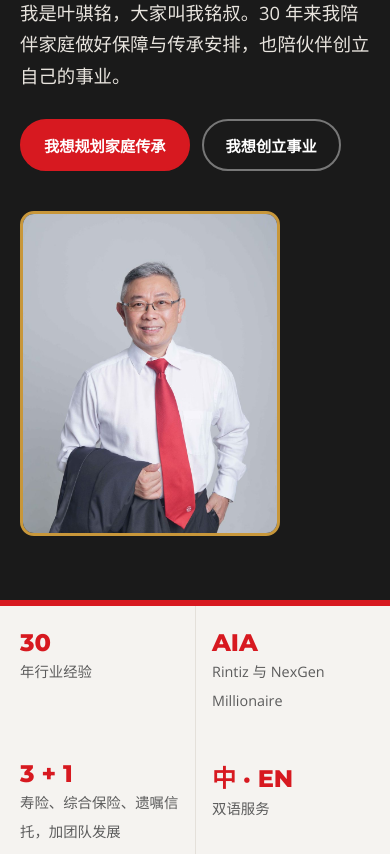
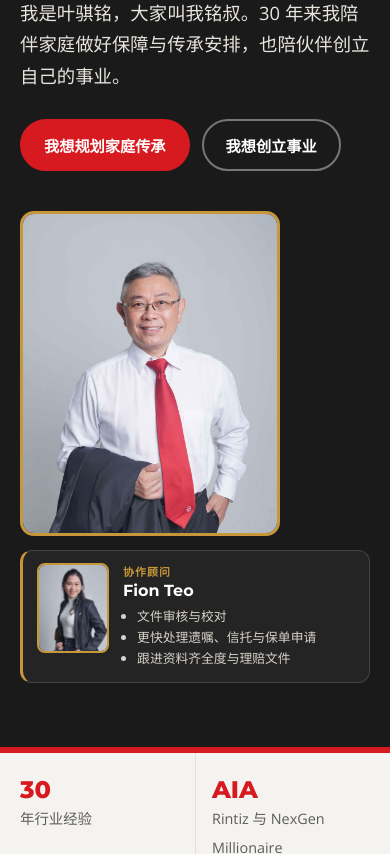
Before and after one commit to cheemengyap/CMYAPIP, a plain HTML site: page index.html in a window 390 px wide. Shown: the part 246-1100 px from the top of the page. Drawn offline with nearby package versions, Linux system fonts and the light colour scheme.

Commit message:
Add Fion Teo co-advisor profile and social links
Co-Authored-By: Claude Sonnet 5.5 <noreply@anthropic.com>

```diff
--- a/index.html
+++ b/index.html
@@ -65,6 +65,16 @@ html[data-lang="zh"] .lang [data-set="zh"],html[data-lang="en"] .lang [data-set=
 .portrait{aspect-ratio:4/5;border:3px solid var(--gold);border-radius:14px;overflow:hidden;background:#222}
 .portrait img{width:100%;height:100%;object-fit:cover;object-position:center top;display:block}
 
+/* co-advisor card */
+.profiles{display:flex;flex-direction:column;gap:14px}
+.coadv{display:flex;gap:14px;align-items:flex-start;background:#242424;border:1px solid #444;border-left:3px solid var(--gold);border-radius:12px;padding:12px 14px}
+.coadv img{width:72px;height:90px;object-fit:cover;object-position:center 15%;border-radius:8px;border:2px solid var(--gold);flex:none;display:block}
+.coadv .role{font:700 .68rem var(--f-display);letter-spacing:.1em;text-transform:uppercase;color:var(--gold);margin-bottom:2px}
+.coadv h3{font-size:1rem;color:#fff}
+.coadv ul{margin:6px 0 0;padding-left:1.1em;font-size:.8rem;line-height:1.5;color:#d6d1ca}
+.coadv li{margin-bottom:2px}
+.coadv .lic{font-size:.72rem;color:#9a958e;margin:6px 0 0}
+
 /* proof strip */
 .proof{background:var(--wash);border-bottom:1px solid var(--line)}
 .proof .wrap{display:grid;grid-template-columns:repeat(4,1fr);gap:0}
@@ -131,6 +141,8 @@ figcaption{font-size:.85rem;color:var(--mute);margin-top:8px}
 .num{font:700 1.6rem var(--f-display);margin:18px 0 20px}
 .chan{display:flex;gap:28px;flex-wrap:wrap;margin-top:28px;font-size:.92rem;color:#cfcac2}
 .chan b{color:var(--gold);font-family:var(--f-display)}
+.chan a{color:#fff;text-decoration:underline;text-underline-offset:3px}
+.chan a:hover{color:var(--gold)}
 
 footer{background:#0f0f0f;color:#9a958e;font-size:.8rem;padding:24px 0}
 footer p{max-width:none;margin:0 0 6px}
@@ -138,6 +150,7 @@ footer p{max-width:none;margin:0 0 6px}
 @media (max-width:820px){
   .hero .wrap,.about{grid-template-columns:1fr}
   .portrait{max-width:260px}
+  .profiles{max-width:360px}
   .gates,.svc,.feel{grid-template-columns:1fr}
   .photos{grid-template-columns:1fr 1fr}
   .advisors{grid-template-columns:1fr}
@@ -189,7 +202,21 @@ footer p{max-width:none;margin:0 0 6px}
         <a class="btn ghost" href="#career"><span class="zh">我想创立事业</span><span class="en">Build my own career</span></a>
       </div>
     </div>
-    <div class="portrait"><img src="img/yap-portrait.jpg" alt="叶骐铭 Yap Chee Meng" width="900" height="1125"></div>
+    <div class="profiles">
+      <div class="portrait"><img src="img/yap-portrait.jpg" alt="叶骐铭 Yap Chee Meng" width="900" height="1125"></div>
+      <div class="coadv">
+        <img src="img/teo-bee-yong.jpg" alt="Fion Teo, Co-Advisor" width="600" height="900">
+        <div>
+          <div class="role"><span class="zh">协作顾问</span><span class="en">Co-Advisor</span></div>
+          <h3>Fion Teo</h3>
+          <ul>
+            <li><span class="zh">文件审核与校对</span><span class="en">Document proofing and validation</span></li>
+            <li><span class="zh">更快处理遗嘱、信托与保单申请</span><span class="en">Faster processing of Will, Trust and policy paperwork</span></li>
+            <li><span class="zh">跟进资料齐全度与理赔文件</span><span class="en">Follow-up on completeness and claims documents</span></li>
+          </ul>
+        </div>
+      </div>
+    </div>
   </div>
 </div>
 
@@ -381,8 +408,9 @@ footer p{max-width:none;margin:0 0 6px}
     </div>
     <div class="chan">
       <div><b><span class="zh">小红书</span><span class="en">Xiaohongshu</span></b> &nbsp;铭叔传家立业</div>
-      <div><b>LinkedIn</b> &nbsp;Yap Chee Meng</div>
-      <div><b>WhatsApp Business</b> &nbsp;CMYAP AIA 012</div>
+      <div><b>LinkedIn</b> &nbsp;<a href="https://www.linkedin.com/in/yourwealthprotectionadvisor/" target="_blank" rel="noopener">Yap Chee Meng</a></div>
+      <div><b>Facebook</b> &nbsp;<a href="https://web.facebook.com/cheemeng.yap" target="_blank" rel="noopener">Yap Chee Meng</a></div>
+      <div><b>WhatsApp Business</b> &nbsp;<a href="https://wa.me/60129818263" target="_blank" rel="noopener">CMYAP AIA 012</a></div>
     </div>
   </div>
 </section>
```
Also changed, not shown: img/teo-bee-yong.jpg (added).
